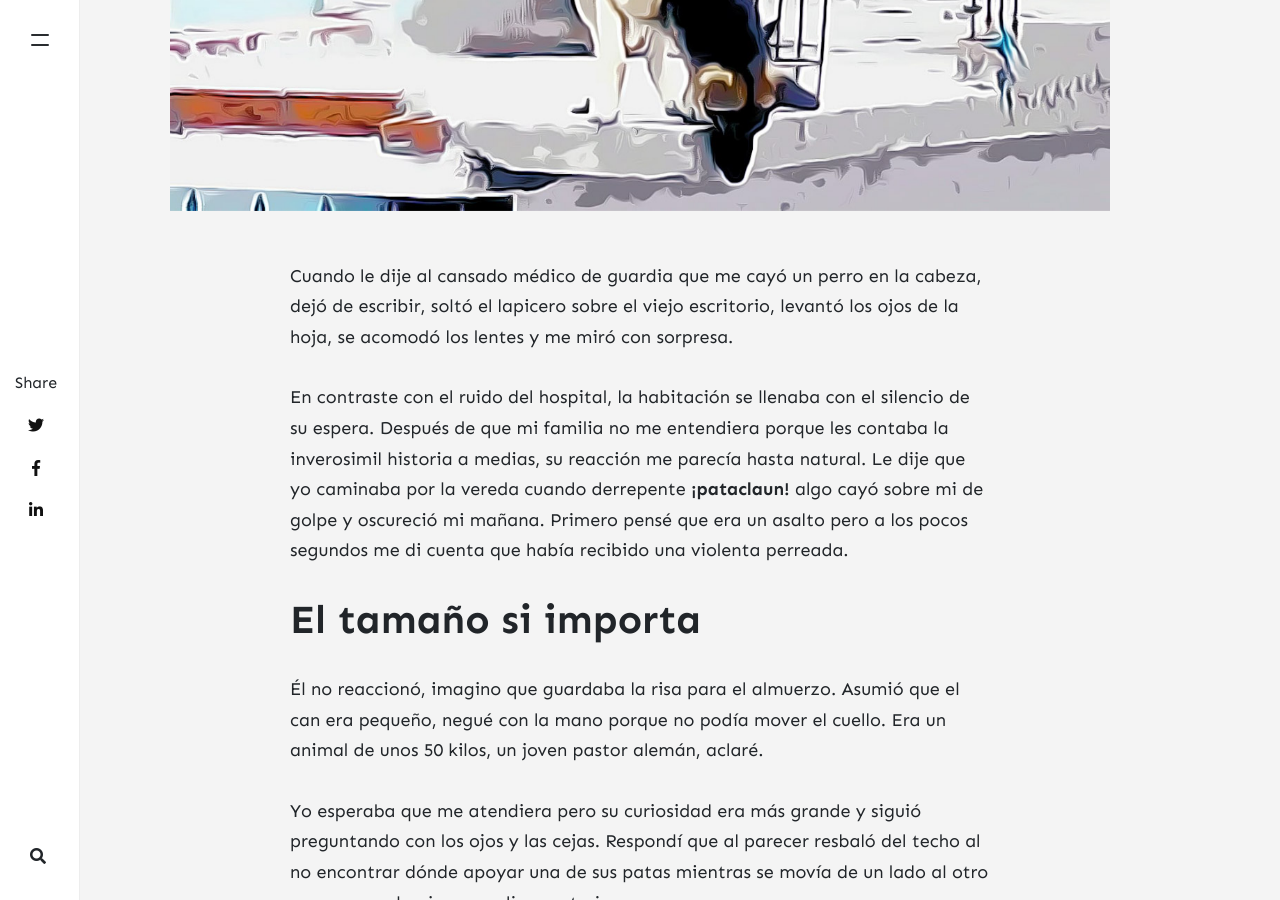
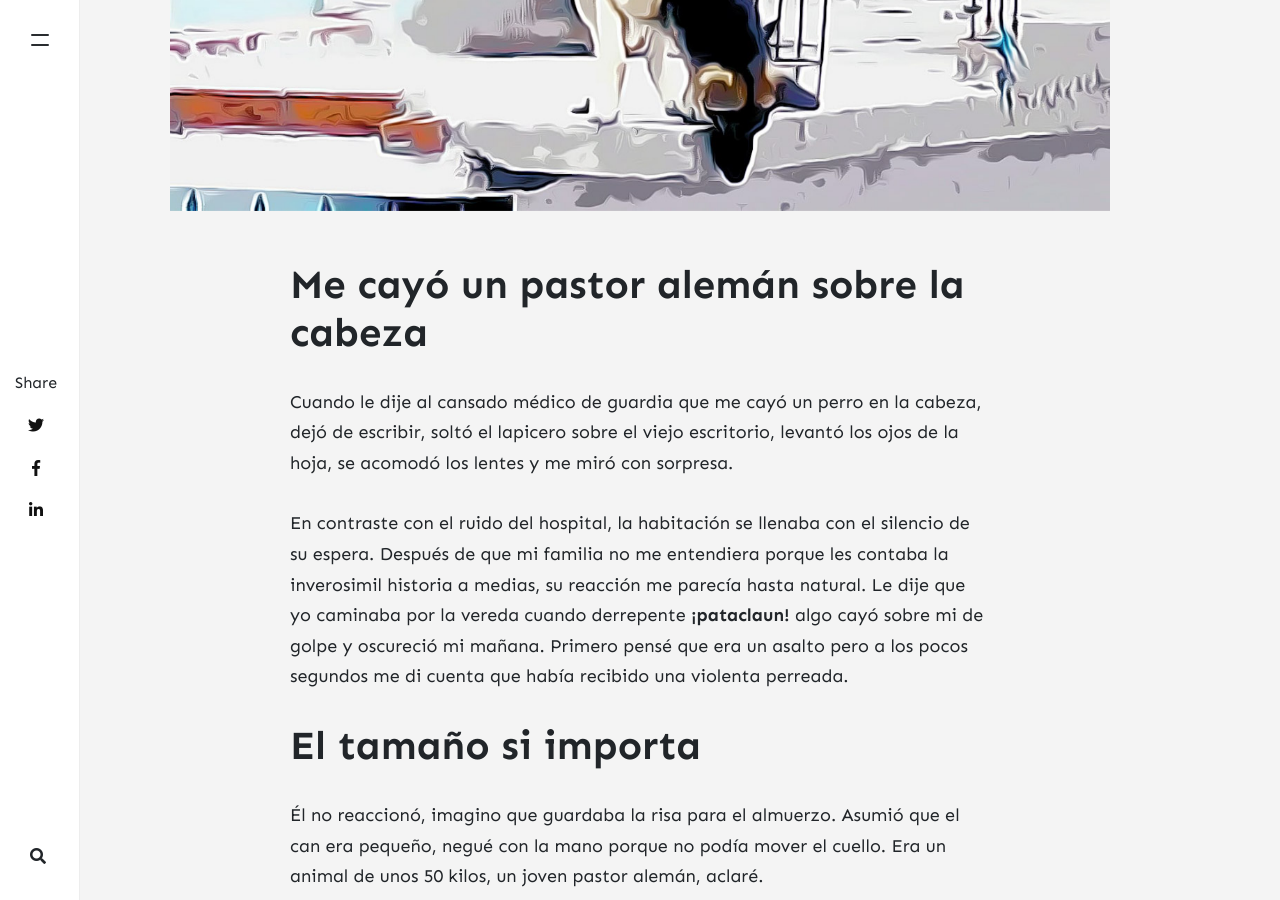
Before and after one commit to kanancho/unpardelineas, a Jekyll site: the page built from _posts/2022-06-15-me-cayo-un-pastor-aleman.md, in a window 1280 px wide and 900 px high, scrolled down 836 px. Built offline with Jekyll 4.4.1, drawn with Linux system fonts in a browser that asks for light colours; nearby versions of some CDN libraries; comment, search, counter and statistics services are not loaded.

Commit message:
Update 2022-06-15-me-cayo-un-pastor-aleman.md

```diff
--- a/_posts/2022-06-15-me-cayo-un-pastor-aleman.md
+++ b/_posts/2022-06-15-me-cayo-un-pastor-aleman.md
@@ -6,6 +6,8 @@ categories: [ Anécdotas ]
 tags: [perro,accidente,fabuloso]
 image: assets/images/10.jpg
 ---
+
+# Me cayó un pastor alemán sobre la cabeza
 
 Cuando le dije al cansado médico de guardia que me cayó un perro en la cabeza, dejó de escribir, soltó el lapicero sobre el viejo escritorio, levantó los ojos de la hoja, se acomodó los lentes y me miró con sorpresa.
 
```
